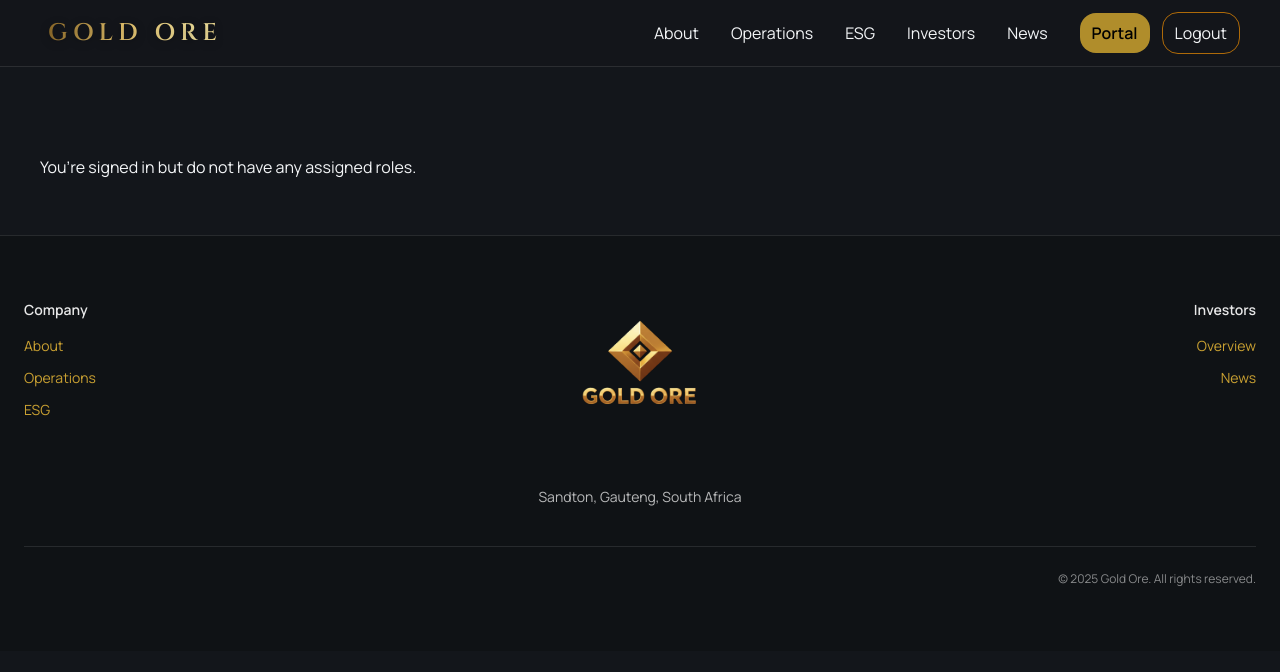
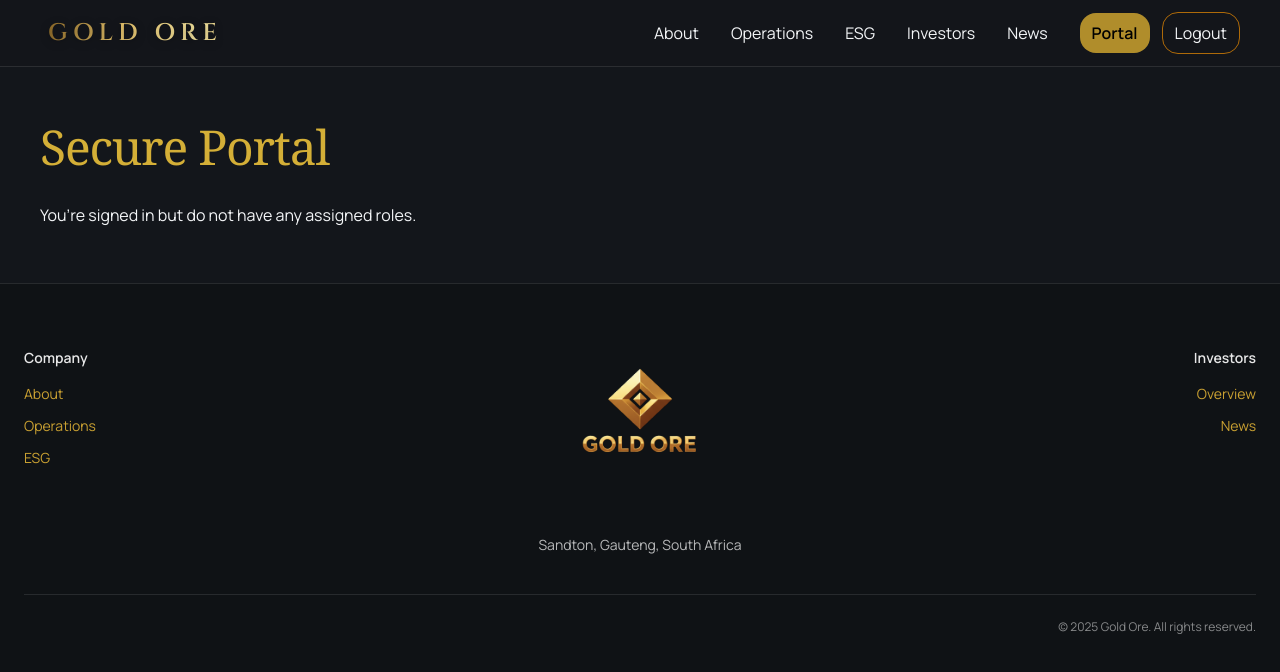
Before and after one commit to Capdavid777/gold-ore, a Next.js app: page /portal in a window 1280 px wide. Shown: the top 672 px of the page. Built offline with nearby package versions, Linux system fonts and the light colour scheme; no server answers; sample sign-in values are in the browser's storage.

Commit message:
Update page.tsx

```diff
--- a/src/app/portal/page.tsx
+++ b/src/app/portal/page.tsx
@@ -1,11 +1,11 @@
-export const dynamic = 'force-dynamic'; // allow fresh list on each request
+export const dynamic = 'force-dynamic'; // always fetch fresh list
 
 import { getServerSession } from 'next-auth';
 import { authOptions } from '@/lib/auth';
 import type { Session } from 'next-auth';
 import type { Role } from '@/lib/rbac';
 import { Heading, FadeIn, Card } from '@/lib/ui';
-import NextDynamic from 'next/dynamic'; // alias to avoid name clash
+import NextDynamic from 'next/dynamic'; // alias to avoid name clash with `dynamic` export
 import { redirect } from 'next/navigation';
 
 const DocumentGrid = NextDynamic(() => import('./_components/DocumentGrid'), {
@@ -28,7 +28,6 @@ type ListResponse = {
 async function fetchList(prefix?: string): Promise<ListResponse> {
   const qs = prefix ? `?prefix=${encodeURIComponent(prefix)}` : '';
   const res = await fetch(`${process.env.NEXT_PUBLIC_BASE_URL ?? ''}/api/content/list${qs}`, {
-    // ensure no caching between users/sessions
     cache: 'no-store',
   });
   if (!res.ok) {
@@ -40,21 +39,26 @@ async function fetchList(prefix?: string): Promise<ListResponse> {
 
 export default async function PortalPage() {
   const session = (await getServerSession(authOptions)) as Session & {
-    user?: { roles?: Role[] };
+    user?: { roles?: Role[]; email?: string };
   };
+
   if (!session) redirect('/login');
 
   const roles = session.user?.roles ?? [];
-  // optional: gate access
+
+  // No roles case
   if (!roles.length) {
     return (
       <main className="container py-14">
-        <Heading level={1}>Secure Portal</Heading>
-        <p className="mt-3 text-muted">You’re signed in but do not have any assigned roles.</p>
+        <Heading title="Secure Portal" />
+        <p className="mt-3 text-muted">
+          You’re signed in but do not have any assigned roles.
+        </p>
       </main>
     );
   }
 
+  // Load list
   let data: ListResponse | null = null;
   try {
     data = await fetchList();
@@ -62,7 +66,7 @@ export default async function PortalPage() {
     const msg = e instanceof Error ? e.message : 'Failed to load';
     return (
       <main className="container py-14">
-        <Heading level={1}>Secure Portal</Heading>
+        <Heading title="Secure Portal" />
         <Card className="mt-6 p-6">
           <p className="text-danger">Error: {msg}</p>
           <p className="mt-2 text-sm text-muted">
@@ -76,7 +80,7 @@ export default async function PortalPage() {
   return (
     <main className="container py-14">
       <FadeIn>
-        <Heading level={1}>Secure Portal</Heading>
+        <Heading title="Secure Portal" />
         <p className="mt-2 text-muted">
           Signed in as <strong>{session.user?.email}</strong>
           {roles.length ? ` • Roles: ${roles.join(', ')}` : null}
```
